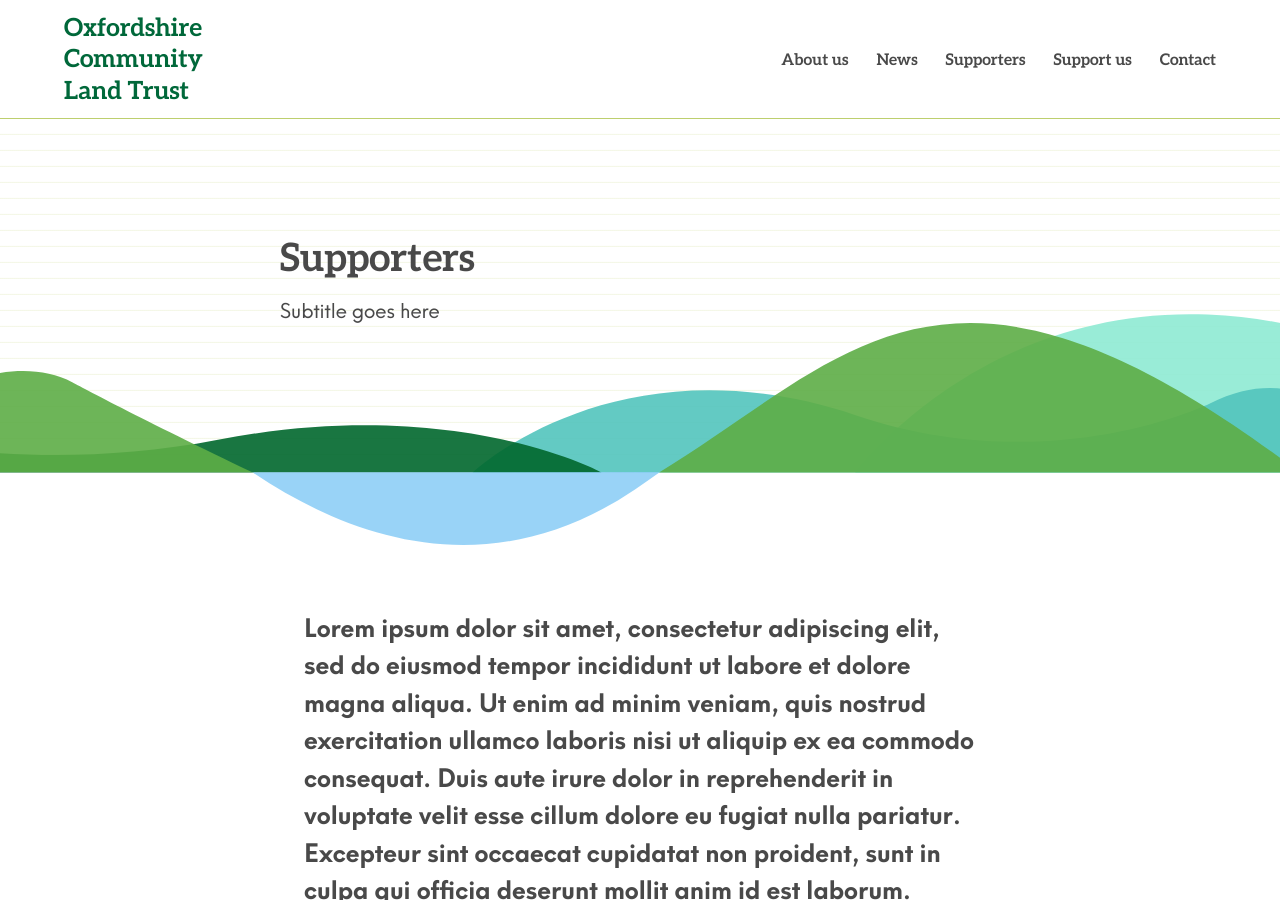
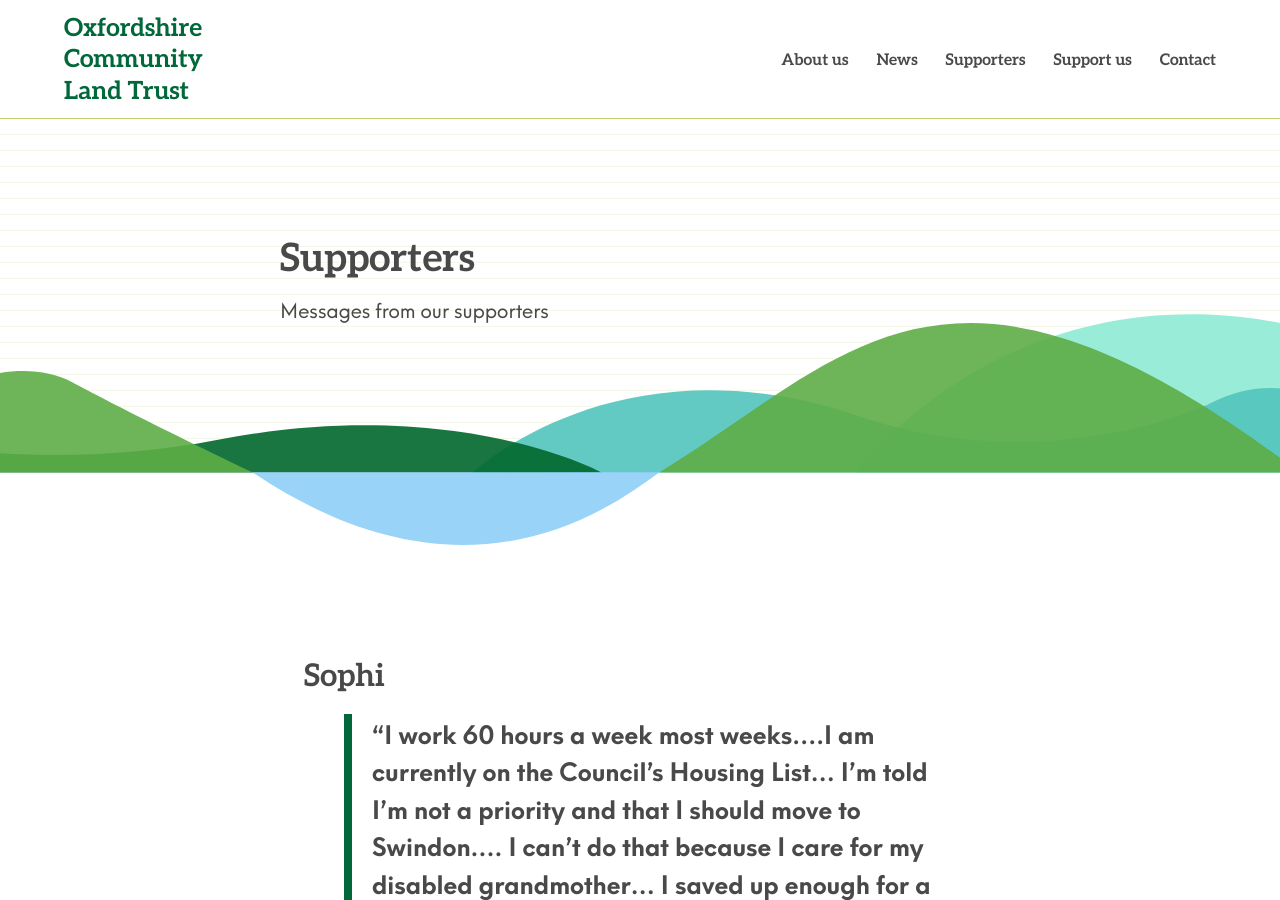
Before and after one commit to johnpuddephatt/oclt, a Jekyll site: the page built from _pages/supporters.md, in a window 1280 px wide and 900 px high. Built offline with Jekyll 4.4.1, drawn with Linux system fonts in a browser that asks for light colours; some of the changed text lies outside the part shown.

Commit message:
Update from Forestry.io Oxfordshire CLT updated _pages/supporters.md

```diff
--- a/_pages/supporters.md
+++ b/_pages/supporters.md
@@ -1,19 +1,12 @@
 ---
 layout: page
 title: Supporters
-subtitle: Subtitle goes here
+subtitle: 'Messages from our supporters '
 
 ---
-Lorem ipsum dolor sit amet, consectetur adipiscing elit, sed do eiusmod tempor incididunt ut labore et dolore magna aliqua. Ut enim ad minim veniam, quis nostrud exercitation ullamco laboris nisi ut aliquip ex ea commodo consequat. Duis aute irure dolor in reprehenderit in voluptate velit esse cillum dolore eu fugiat nulla pariatur. Excepteur sint occaecat cupidatat non proident, sunt in culpa qui officia deserunt mollit anim id est laborum.
 
-## Supporter name 1
+## Sophi
 
-> Quote from supporter 1 goes here. Quote from supporter goes here. Quote from supporter goes here. Quote from supporter goes here. Quote from supporter goes here. Quote from supporter goes here.
+> "I work 60 hours a week most weeks....I am currently on the Council's Housing List... I'm told I'm not a priority and that I should move to Swindon.... I can't do that because I care for my disabled grandmother... I saved up enough for a 10% deposit for a flat but was told that since I'm on minimum wage I wouldn't be able to borrow enough".
 
 <iframe width="560" height="315" src="https://www.youtube.com/embed/PQlzYJ-pp-g" title="YouTube video player" frameborder="0" allow="accelerometer; autoplay; clipboard-write; encrypted-media; gyroscope; picture-in-picture" allowfullscreen></iframe>
-
-## Supporter name 2
-
-> Quote from supporter 2 goes here. Quote from supporter goes here. Quote from supporter goes here. Quote from supporter goes here. Quote from supporter goes here. Quote from supporter goes here.
-
-<iframe width="560" height="315" src="https://www.youtube.com/embed/cSXPj93ZJyI" title="YouTube video player" frameborder="0" allow="accelerometer; autoplay; clipboard-write; encrypted-media; gyroscope; picture-in-picture" allowfullscreen></iframe>
```
